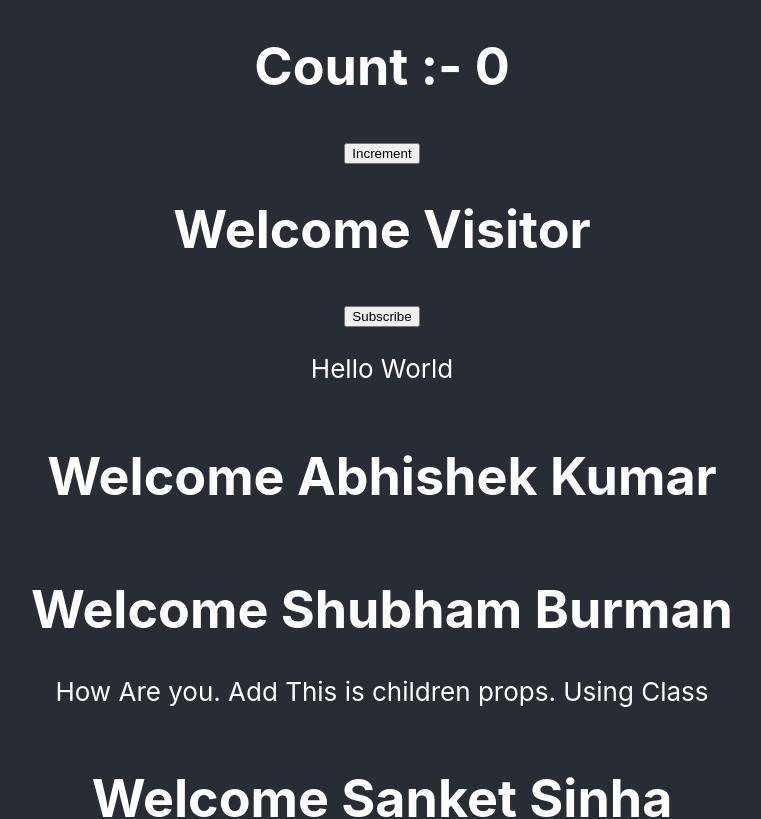
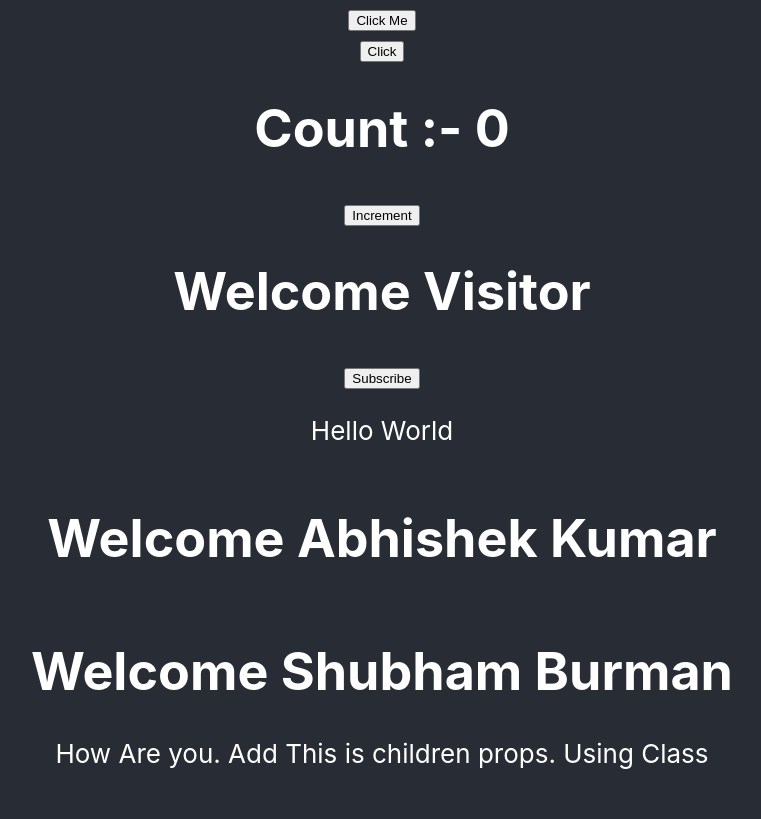
Before and after one commit to Rishav124-hub/ReactPractice, a React (Create React App) app in the folder hello-world/: page / in a window 1280 px wide. Shown: the top 819 px of the page, without its empty margins (258-1019 px from the left). Built offline with nearby package versions, Linux system fonts and the light colour scheme.

Commit message:
function

```diff
--- a/hello-world/src/App.js
+++ b/hello-world/src/App.js
@@ -7,12 +7,16 @@
 import Hello from './Hello'
 import Message from './Message'
 import Counter from './Counter'
+import FunctionClick from './FunctionClick';
+import ClassClick from './ClassClick';
 
 class App extends Component{
   render() {
     return (
       <div className="App">
         <header className="App-header">
+          <ClassClick></ClassClick>
+          <FunctionClick></FunctionClick>
           <Counter></Counter>
           <Message></Message>
           <p>
--- /dev/null
+++ b/hello-world/src/ClassClick.js
@@ -0,0 +1,16 @@
+import React, { Component } from 'react'
+
+export class ClassClick extends Component {
+    clickHandler(){
+        console.log("Clicked button");
+    }
+    render() {
+        return (
+            <div>
+                <button onClick={this.clickHandler}>Click Me</button>
+            </div>
+        )
+    }
+}
+
+export default ClassClick
--- /dev/null
+++ b/hello-world/src/FunctionClick.js
@@ -0,0 +1,14 @@
+import React from 'react'
+
+function FunctionClick() {
+    function clickHandler(){
+        console.log("button clicked");
+    }
+    return (
+        <div>
+            <button onClick={clickHandler}>Click</button>
+        </div>
+    )
+}
+
+export default FunctionClick
--- a/hello-world/src/Greet.js
+++ b/hello-world/src/Greet.js
@@ -9,9 +9,10 @@
 // Using With JSX
 export const Greet = (props)=>{
     console.log(props)
+    const {name}=props
     return (
         <div>
-            <h3>Hello {props.name} {props.lastName}</h3>
+            <h3>Hello {name} {props.lastName}</h3>
             {props.children}
         </div>
     )
```
Also changed, not shown: 1 other file (tests, documents, lock files or other folders).
